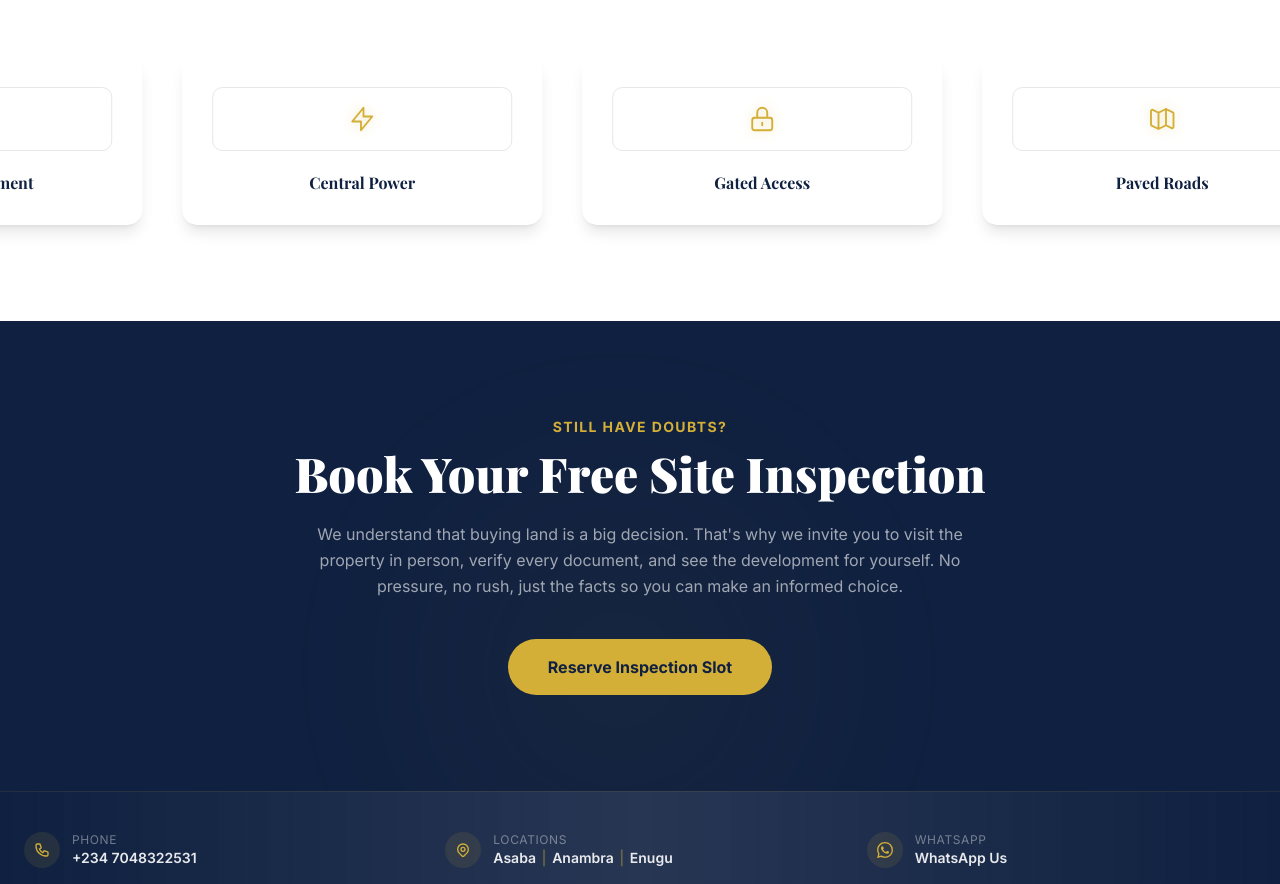
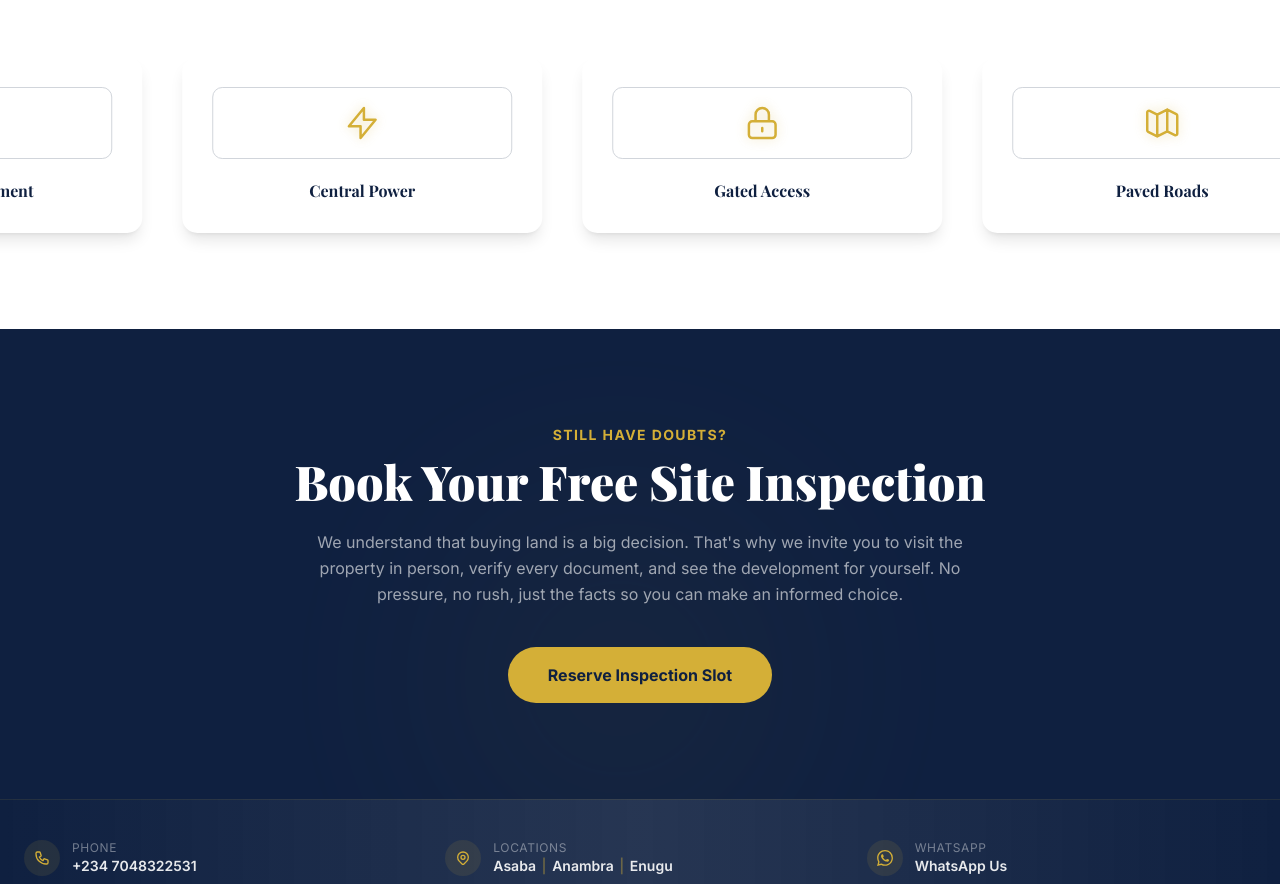
Before and after one commit to dev-anna-life/mr-multipreneur-realtor, a Next.js app: page / in a window 1280 px wide. Shown: the part 2334-3218 px from the top of the page. Built offline with nearby package versions, Linux system fonts and the light colour scheme.

Commit message:
Increase icon to 40px, pause marquee on hover for hover effects

```diff
--- a/app/globals.css
+++ b/app/globals.css
@@ -33,6 +33,10 @@ html { scroll-behavior: smooth; }
   animation: marquee 40s linear infinite;
 }
 
+.marquee-track:hover .animate-marquee {
+  animation-play-state: paused;
+}
+
 .icon-glow svg {
   filter: drop-shadow(0 0 6px rgba(212, 175, 55, 0.4));
   transition: filter 0.3s ease, transform 0.3s ease;
--- a/app/page.js
+++ b/app/page.js
@@ -308,12 +308,12 @@ export default function Home() {
             <p className="text-gold text-sm font-bold uppercase tracking-widest mb-3">Estate Features</p>
             <h2 className="font-display font-black text-4xl md:text-5xl text-navy leading-tight">Smart infrastructure meets luxury, security and elegance in all our developments.</h2>
           </div>
-          <div className="relative">
+          <div className="relative marquee-track">
             <div className="flex gap-10 animate-marquee" style={{ width: 'max-content' }}>
               {[...estateFeatures, ...estateFeatures].map((f, i) => (
                 <div key={i} className="flex-shrink-0 min-w-[355px] bg-white rounded-[15px] p-[30px] shadow-lg text-center group">
-                  <div className="w-[300px] h-16 mx-auto border border-gray-200 rounded-[10px] flex items-center justify-center text-gold icon-glow">
-                    <svg className="w-[30px] h-[30px]" fill="none" stroke="currentColor" viewBox="0 0 24 24"><path strokeLinecap="round" strokeLinejoin="round" strokeWidth="1.5" d={f.icon} /></svg>
+                  <div className="w-[300px] h-[72px] mx-auto border border-gray-300 rounded-[10px] flex items-center justify-center text-gold icon-glow">
+                    <svg className="w-[40px] h-[40px]" fill="none" stroke="currentColor" viewBox="0 0 24 24"><path strokeLinecap="round" strokeLinejoin="round" strokeWidth="1.5" d={f.icon} /></svg>
                   </div>
                   <p className="font-display font-bold text-base text-navy mt-5">{f.label}</p>
                 </div>
```
